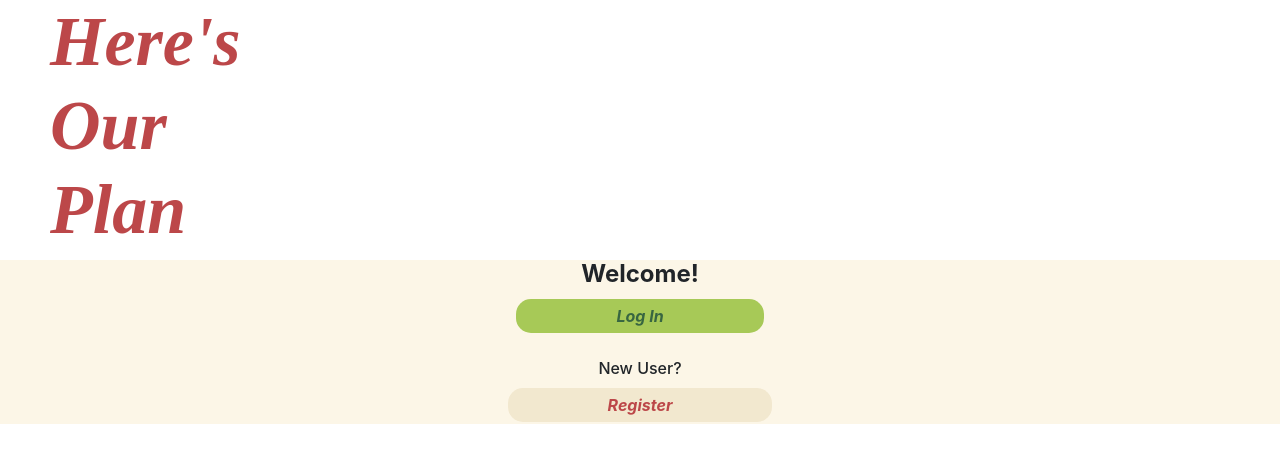
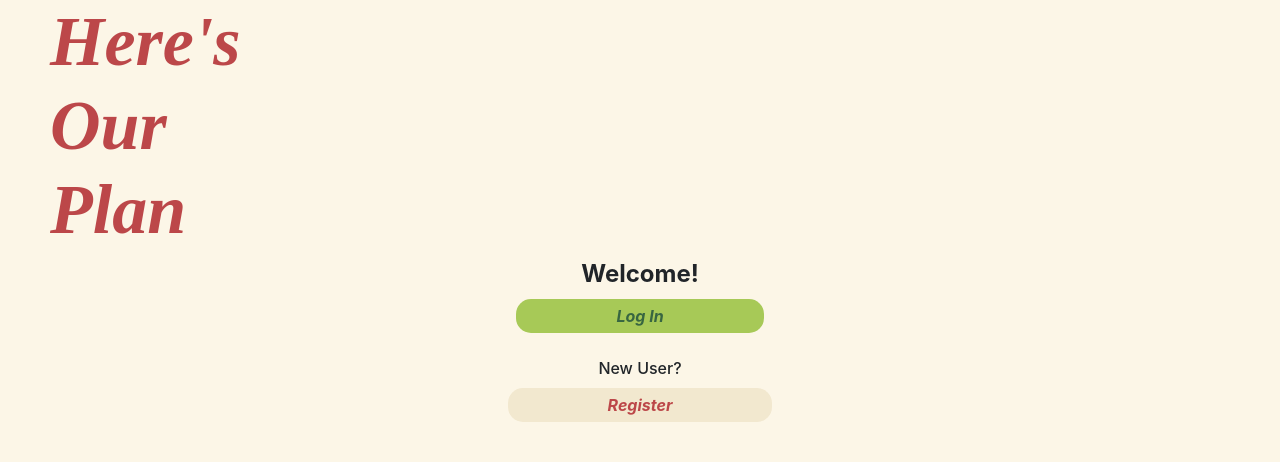
Before and after one commit to HeresOurPlan/frontend, a Nuxt app: page / in a window 1280 px wide. Shown: the top 462 px of the page. Built offline with nearby package versions, Linux system fonts and the light colour scheme.

Commit message:
Updated Code to get rid of duplicates

```diff
--- a/pages/index.vue
+++ b/pages/index.vue
@@ -1,5 +1,5 @@
 <template>
-  <html>
+    <div>
     <h1 style="color:#BC4749; font-family:merriweather; font-size: 70px; padding-left: 50px;">
       <strong>
       <i>
@@ -10,7 +10,7 @@
       </strong>
     </h1>
 
-    <body style="background-color:#FCF6E7;">
+
     <h4 align='center'><strong>Welcome!</strong></h4>
     <form action="" method="post">
 
@@ -27,8 +27,7 @@
     </div>
 
     </form>
-    </body>
-  </html>
+    </div>
 
 </template>
 
@@ -41,6 +40,9 @@ export default {
 
 
 <style>
+  body{
+    background-color: #FCF6E7;
+  }
   input[type=button]{
   background-color: #A7C957;
   border: none;
```
